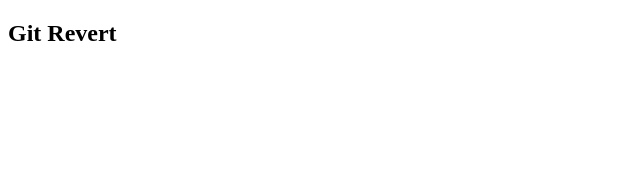
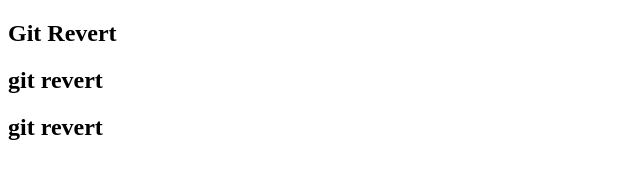
Before and after one commit to izhansajiddeveloper/My-Devops-project, a plain HTML site: page gitrevert.html in a window 1280 px wide. Shown: the whole page, without its empty margins (0-640 px from the left). Drawn offline with Linux system fonts and the light colour scheme.

Commit message:
changes done

```diff
--- a/gitrevert.html
+++ b/gitrevert.html
@@ -7,5 +7,7 @@
 </head>
 <body>
     <h2>Git Revert</h2>
+    <h2>git revert</h2>
+    <h2>git revert</h2>
 </body>
 </html>
```
